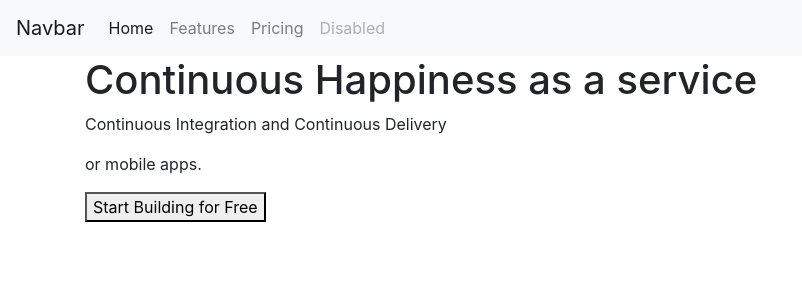
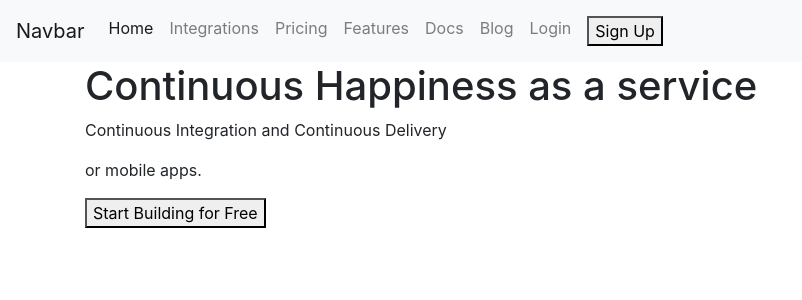
Before and after one commit to reeseglasscock/bitrise-clone, an Angular app: page / in a window 1280 px wide. Shown: the top 300 px of the page, without its empty margins (0-802 px from the left). Built offline with nearby package versions, Linux system fonts and the light colour scheme.

Commit message:
add in structure for navbar layout

```diff
--- a/src/app/navbar/navbar.component.html
+++ b/src/app/navbar/navbar.component.html
@@ -7,9 +7,13 @@
   <div class="collapse navbar-collapse" id="navbarNavAltMarkup">
     <div class="navbar-nav">
       <a class="nav-item nav-link active" href="#">Home <span class="sr-only">(current)</span></a>
+      <a class="nav-item nav-link" href="#">Integrations</a>
+      <a class="nav-item nav-link" href="#">Pricing</a>
       <a class="nav-item nav-link" href="#">Features</a>
-      <a class="nav-item nav-link" href="#">Pricing</a>
-      <a class="nav-item nav-link disabled" href="#">Disabled</a>
+      <a class="nav-item nav-link" href="#">Docs</a>
+      <a class="nav-item nav-link" href="#">Blog</a>
+      <a class="nav-item nav-link" href="#">Login</a>
+      <a class="nav-item nav-link" href="#"><button>Sign Up</button></a>
     </div>
   </div>
 </nav>
```
